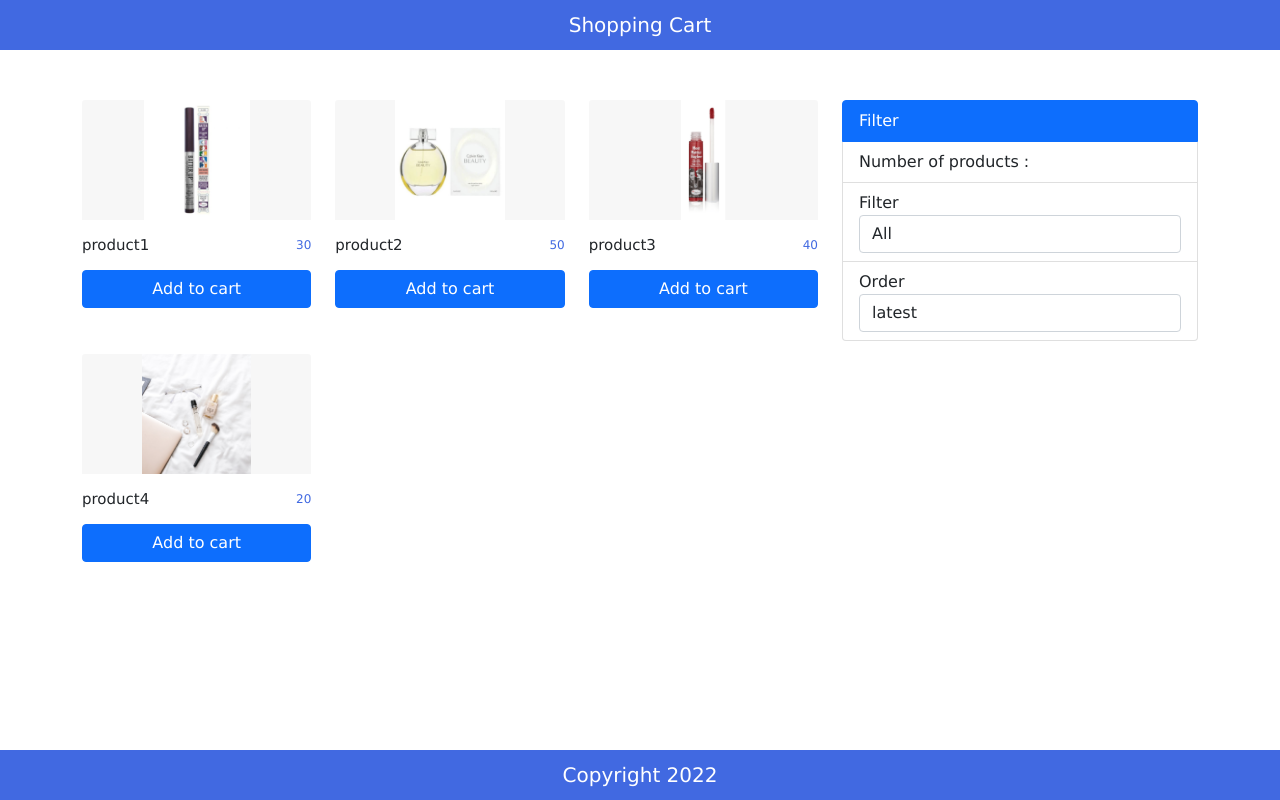
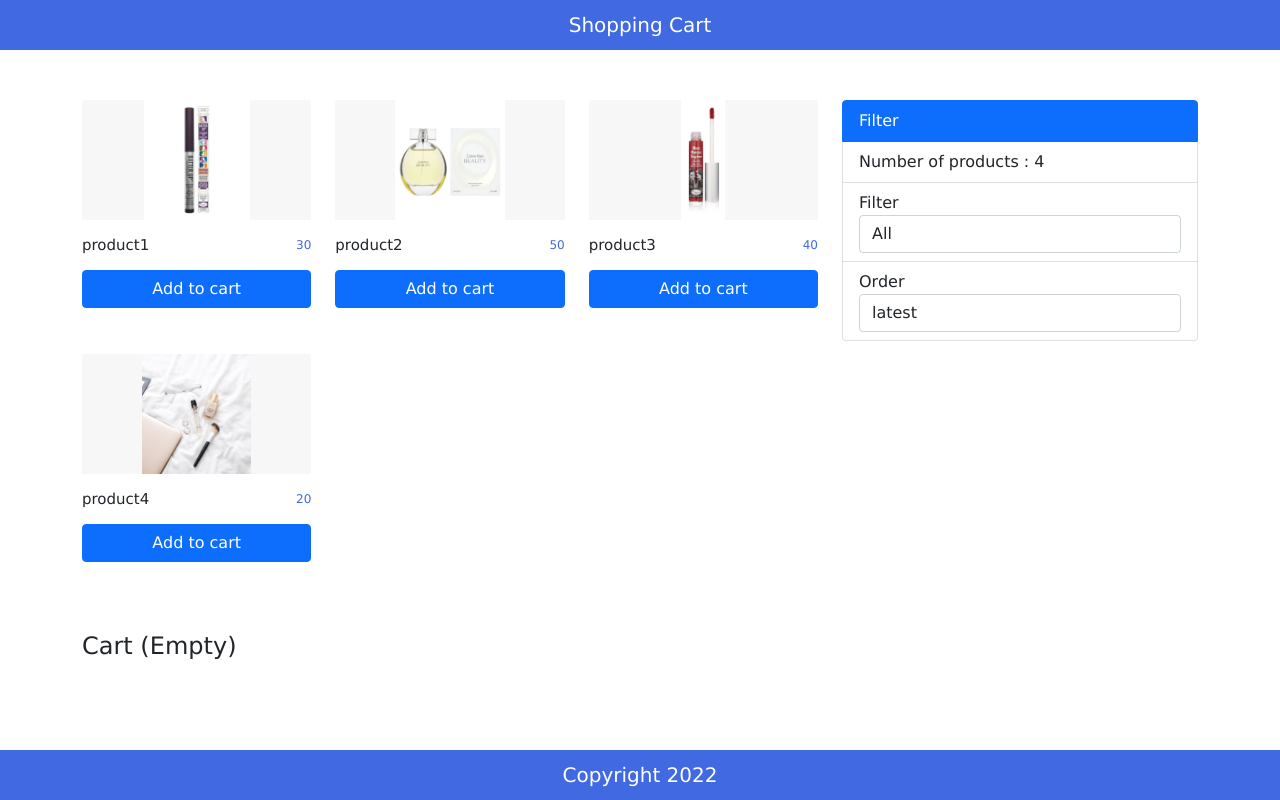
Before and after one commit to zeinabnasser01/shopping-cart, a React (Create React App) app in the folder client/: page / in a window 1280 px wide. Built offline with nearby package versions, Linux system fonts and the light colour scheme.

Commit message:
add cart

```diff
--- a/client/gulpfile.js
+++ b/client/gulpfile.js
@@ -1,4 +1,4 @@
-const gulp = require('gulp');
+var gulp = require('gulp');
 const gulpsass = require('gulp-sass');
 const sass = gulpsass(require('sass'));
 
--- a/client/src/App.js
+++ b/client/src/App.js
@@ -1,15 +1,19 @@
-import React, { useState } from 'react';
+import React, { useState, useEffect } from 'react';
+import data from './data.json';
+
 import Footer from './components/Footer/Footer';
 import Header from './components/Header/Header';
 import Products from './components/Products/Products';
 import Filter from './components/Filter/Filter';
-
-import data from './data.json';
+import Cart from './components/Cart/Cart';
 
 function App() {
   const [products, setProducts] = useState(data);
   const [size, setSize] = useState('');
   const [sort, setSort] = useState('');
+  const [cartItems, setCartItems] = useState(
+    JSON.parse(localStorage.getItem('cartItems')) || []
+  );
 
   const handleFilterbysize = (e) => {
     setSize(e.target.value);
@@ -40,6 +44,31 @@ function App() {
     });
     setProducts(newProducts);
   };
+
+  const addToCart = (product) => {
+    const cartItemsClone = [...cartItems];
+    let isProductExist = false;
+    cartItemsClone.forEach((p) => {
+      if (p.id == product.id) {
+        p.qty++;
+        isProductExist = true;
+      }
+    });
+    if (!isProductExist) {
+      cartItemsClone.push({ ...product, qty: 1 });
+    }
+    setCartItems(cartItemsClone);
+  };
+
+  const removeFromCart = (product) => {
+    const cartItemsClone = [...cartItems];
+    setCartItems(cartItemsClone.filter((p) => p.id != product.id));
+  };
+
+  useEffect(() => {
+    localStorage.setItem('cartItems', JSON.stringify(cartItems));
+  }, [cartItems]);
+
   return (
     <div className='layout'>
       <Header />
@@ -47,15 +76,19 @@ function App() {
         <div className='container'>
           <div className='row'>
             <div className='col-lg-8'>
-              <Products products={products} />
+              <Products products={products} addToCart={addToCart} />
             </div>
             <div className='col-lg-4'>
               <Filter
+                productsNumber={products.length}
                 size={size}
                 handleFilterbysize={handleFilterbysize}
                 sort={sort}
                 handleFilterbysort={handleFilterbysort}
               />
+            </div>
+            <div className='col-lg-12'>
+              <Cart cartItems={cartItems} removeFromCart={removeFromCart} />
             </div>
           </div>
         </div>
--- /dev/null
+++ b/client/src/components/Cart/Cart.js
@@ -0,0 +1,40 @@
+import React from 'react';
+
+const Cart = (props) => {
+  const { cartItems, removeFromCart } = props;
+
+  return (
+    <div className='cart mt-4'>
+      <h4 className='cart-title'>
+        Cart ({cartItems.length === 0 ? 'Empty' : cartItems.length})
+      </h4>
+      {cartItems.map((item) => (
+        <div className='d-flex align-items-center' key={item.id}>
+          <div className='flex-shrink-0'>
+            <img
+              src={item.imageUrl}
+              alt={item.title}
+              width='100'
+              height='100'
+            />
+          </div>
+          <div className='flex-grow-1 ms-3'>
+            <h5 className='product-title'>Title: {item.title}</h5>
+            <p className='quantity'>Quantity: {item.qty}</p>
+            <h6 className='price'>Price: {item.price}</h6>
+          </div>
+          <div>
+            <button
+              className='btn btn-danger'
+              onClick={() => removeFromCart(item)}
+            >
+              Remove
+            </button>
+          </div>
+        </div>
+      ))}
+    </div>
+  );
+};
+
+export default Cart;
--- /dev/null
+++ b/client/src/components/Cart/Cart.scss
@@ -0,0 +1,4 @@
+.cart {
+  max-width: 800px;
+  margin: auto;
+}
--- a/client/src/components/Filter/Filter.js
+++ b/client/src/components/Filter/Filter.js
@@ -1,14 +1,17 @@
 import React from 'react';
 
 function Filter(props) {
-  const { size, handleFilterbysize, sort, handleFilterbysort } = props;
+  const { productsNumber, size, handleFilterbysize, sort, handleFilterbysort } =
+    props;
   return (
     <div className='filter'>
       <ul className='list-group'>
         <li className='list-group-item active' aria-current='true'>
           Filter
         </li>
-        <li className='list-group-item'>Number of products : {} </li>
+        <li className='list-group-item'>
+          Number of products : {productsNumber}
+        </li>
         <li className='list-group-item'>
           <label>Filter</label>
           <select
--- a/client/src/components/Products/Products.js
+++ b/client/src/components/Products/Products.js
@@ -3,7 +3,7 @@ import '../../css/Products/Products.css';
 import ProductModal from './ProductModal';
 
 function Products(props) {
-  const [product, setProduct] = useState('');
+  const [product, setProduct] = useState(false);
 
   const openModal = (product) => {
     setProduct(product);
@@ -28,7 +28,12 @@ function Products(props) {
               <span className='price'>{product.price}</span>
             </div>
             <div className='card-footer'>
-              <button className='btn btn-primary'>Add to cart</button>
+              <button
+                className='btn btn-primary'
+                onClick={() => props.addToCart(product)}
+              >
+                Add to cart
+              </button>
             </div>
           </div>
         </ul>
```
